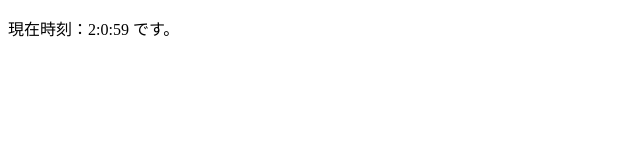
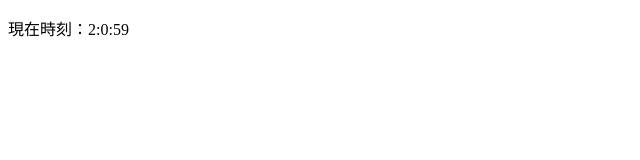
Before and after one commit to Ayaka2000/webTechnologyBKadaiC, a plain HTML site: page index.html in a window 1280 px wide. Shown: the full height of the page, 0-640 px from the left. Drawn offline with Linux system fonts and the light colour scheme.

Commit message:
Update index.html

```diff
--- a/index.html
+++ b/index.html
@@ -14,7 +14,7 @@
 	  var nowHour = nowTime.getHours(); // 時を抜き出す
 	  var nowMin  = nowTime.getMinutes(); // 分を抜き出す
 	  var nowSec  = nowTime.getSeconds(); // 秒を抜き出す
-	  var msg = "現在時刻：" + nowHour + ":" + nowMin + ":" + nowSec + " です。";
+	  var msg = "現在時刻：" + nowHour + ":" + nowMin + ":" + nowSec;
 	  document.getElementById("ClockArea").innerHTML = msg;
       }
       setInterval('Clock()',1000)
```
